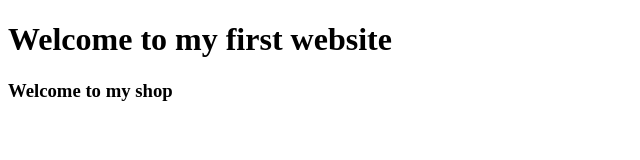
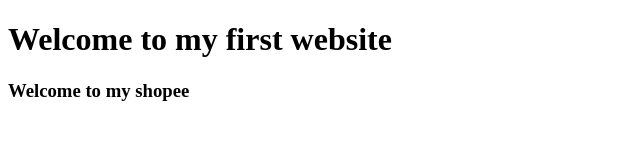
Before and after one commit to agrimsahgal799/shopee, a plain HTML site: page index.html in a window 1280 px wide. Shown: the full height of the page, 0-640 px from the left. Drawn offline with Linux system fonts and the light colour scheme.

Commit message:
14 jun changes (#1)

```diff
--- a/index.html
+++ b/index.html
@@ -5,6 +5,6 @@
     </head>
     <body>
         <h1>Welcome to my first website</h1>
-        <h3>Welcome to my shop</h3>
+        <h3>Welcome to my shopee</h3>
     </body>
 </html>
```
